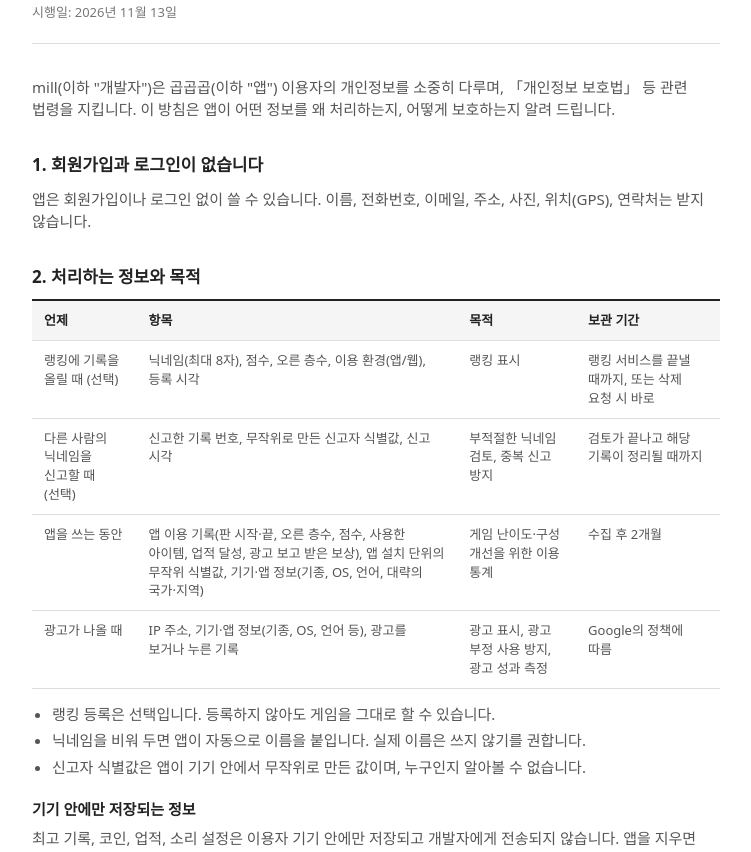
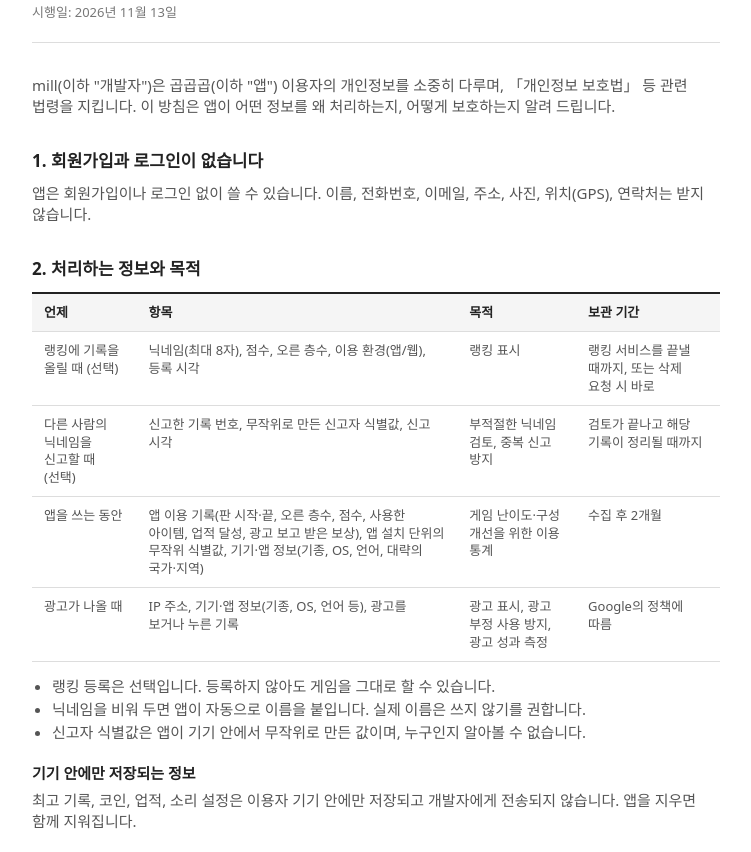
Before and after one commit to mill211123/math-policy, a plain HTML site: page gopgopgop/index.html in a window 1280 px wide. Shown: the part 83-935 px from the top of the page, without its empty margins (264-1015 px from the left). Drawn offline with Linux system fonts and the light colour scheme.

Commit message:
정책 페이지 줄 간격 1.4로
Co-Authored-By: Claude Opus 5.5 <noreply@anthropic.com>

```diff
--- a/gopgopgop/index.html
+++ b/gopgopgop/index.html
@@ -4,7 +4,7 @@
   <meta charset="utf-8">
   <meta name="viewport" content="width=device-width, initial-scale=1">
   <title>곱곱곱 개인정보처리방침</title>
-  <link rel="stylesheet" href="../css/policy.css?v=3">
+  <link rel="stylesheet" href="../css/policy.css?v=4">
 </head>
 <body class="policy">
   <main class="policy-page">
--- a/scss/policy.scss
+++ b/scss/policy.scss
@@ -23,7 +23,7 @@ $policy-max: 46rem;
   color: $policy-ink;
   font-family: 'Apple SD Gothic Neo', 'Malgun Gothic', 'Noto Sans KR', system-ui, sans-serif;
   font-size: 0.9375rem;
-  line-height: 1.5;
+  line-height: 1.4;
   word-break: keep-all;
   overflow-wrap: anywhere;
 
@@ -85,7 +85,7 @@ $policy-max: 46rem;
     color: $policy-sub;
 
     li + li {
-      margin-top: 0.25rem;
+      margin-top: 0.125rem;
     }
   }
 
@@ -102,7 +102,7 @@ $policy-max: 46rem;
     border-collapse: collapse;
     color: $policy-sub;
     font-size: 0.8125rem;
-    line-height: 1.45;
+    line-height: 1.35;
 
     th,
     td {
```
Also changed, not shown: gopgopgop/delete/index.html (+1 -1 lines), index.html (+1 -1 lines), css/policy.css, 1 other file.
